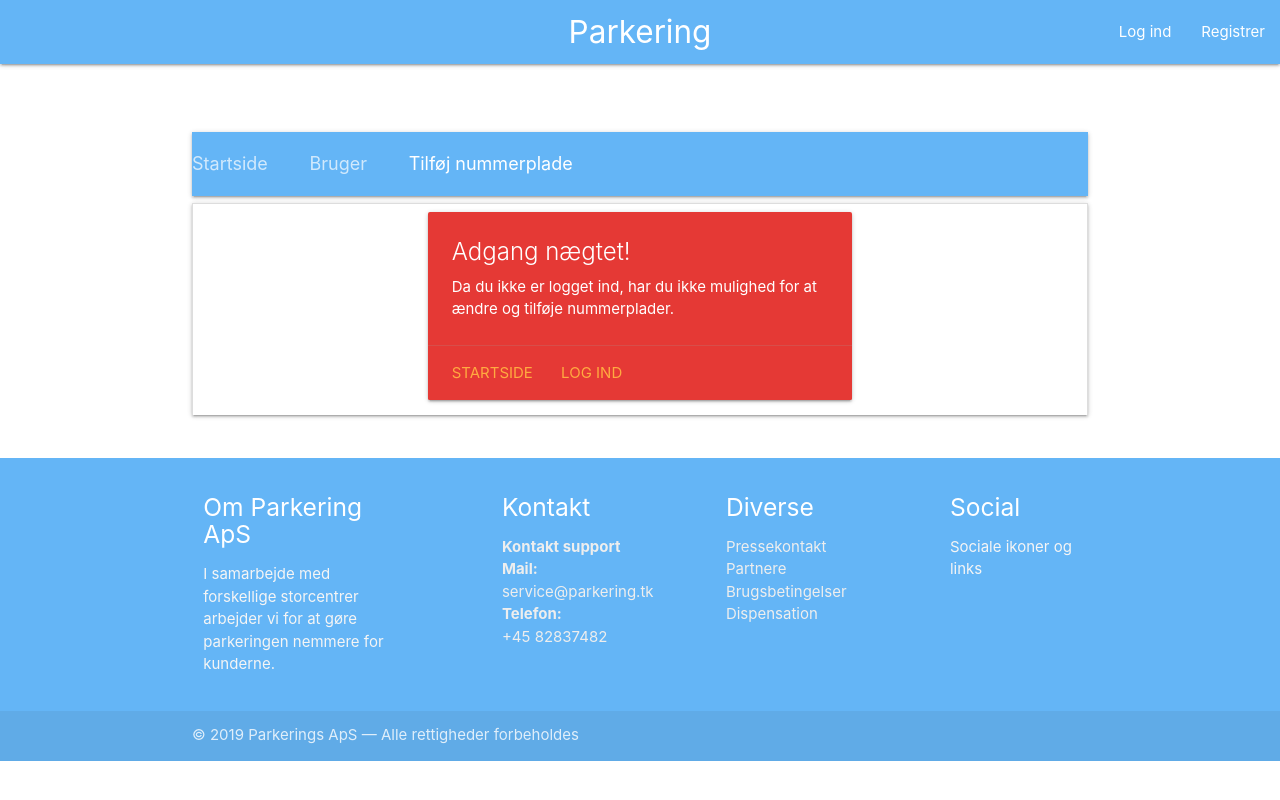
After one commit to jeppefm1/Parkering, a Django app: template Parkeringshus/main/templates/main/addplate_confirm_delete.html in a window 1280 px wide. The commit adds this page. Run offline with Django 3.2, Linux system fonts and the light colour scheme; the template is opened without the code that fills it, so the values that code supplies are empty; some libraries are stand-ins or nearby versions.

Commit message:
kan slette nummerplader

```diff
--- /dev/null
+++ b/Parkeringshus/main/templates/main/addplate_confirm_delete.html
@@ -0,0 +1,38 @@
+{% extends 'main/header.html' %}
+
+{% block content %}
+  <br><br><br>
+  <nav>
+    <div class="nav-wrapper">
+      <div class="col s12">
+        <a href="/" class="breadcrumb">Startside</a>
+        <a href="/#!" class="breadcrumb">Bruger</a>
+        <a href="/addplate" class="breadcrumb">Tilføj nummerplade</a>
+      </div>
+    </div>
+  </nav>
+  <ul class="collapsible">
+  {% if user.is_authenticated %}
+    Er du helt sikker på at du ønsker at slette {{ plate.title }}?
+    <form method="post">
+    {% csrf_token %}
+    <input type="submit" value="Confirm">
+    </form>
+  {% else %}
+    <div class="row">
+      <div class="col offset-l3 s12 m6">
+        <div class="card red darken-1">
+          <div class="card-content white-text">
+            <span class="card-title">Adgang nægtet!</span>
+            <p>Da du ikke er logget ind, har du ikke mulighed for at ændre og tilføje nummerplader.</p>
+          </div>
+          <div class="card-action">
+            <a href="/">Startside</a>
+            <a href="/login">Log ind</a>
+          </div>
+        </div>
+      </div>
+    </div>
+  {% endif %}
+
+{% endblock %}
--- a/Parkeringshus/main/urls.py
+++ b/Parkeringshus/main/urls.py
@@ -1,4 +1,4 @@
-from django.urls import path
+from django.urls import path, re_path
 from . import views
 
 app_name = "main"
@@ -10,4 +10,5 @@ urlpatterns = [
 	path('login/', views.login_request, name="login"),
 	path('support/', views.support, name="login"),
 	path('addplate/', views.addplate, name="addplate"),
+	re_path('addplate/(?P<pk>\d+)/delete/$', views.deleteplate.as_view(), name="delete_plate"),
 ]
```
Also changed, not shown: Parkeringshus/main/templates/main/addplate.html (+6 -10 lines), Parkeringshus/main/views.py (+7 -1 lines), 1 other file.
